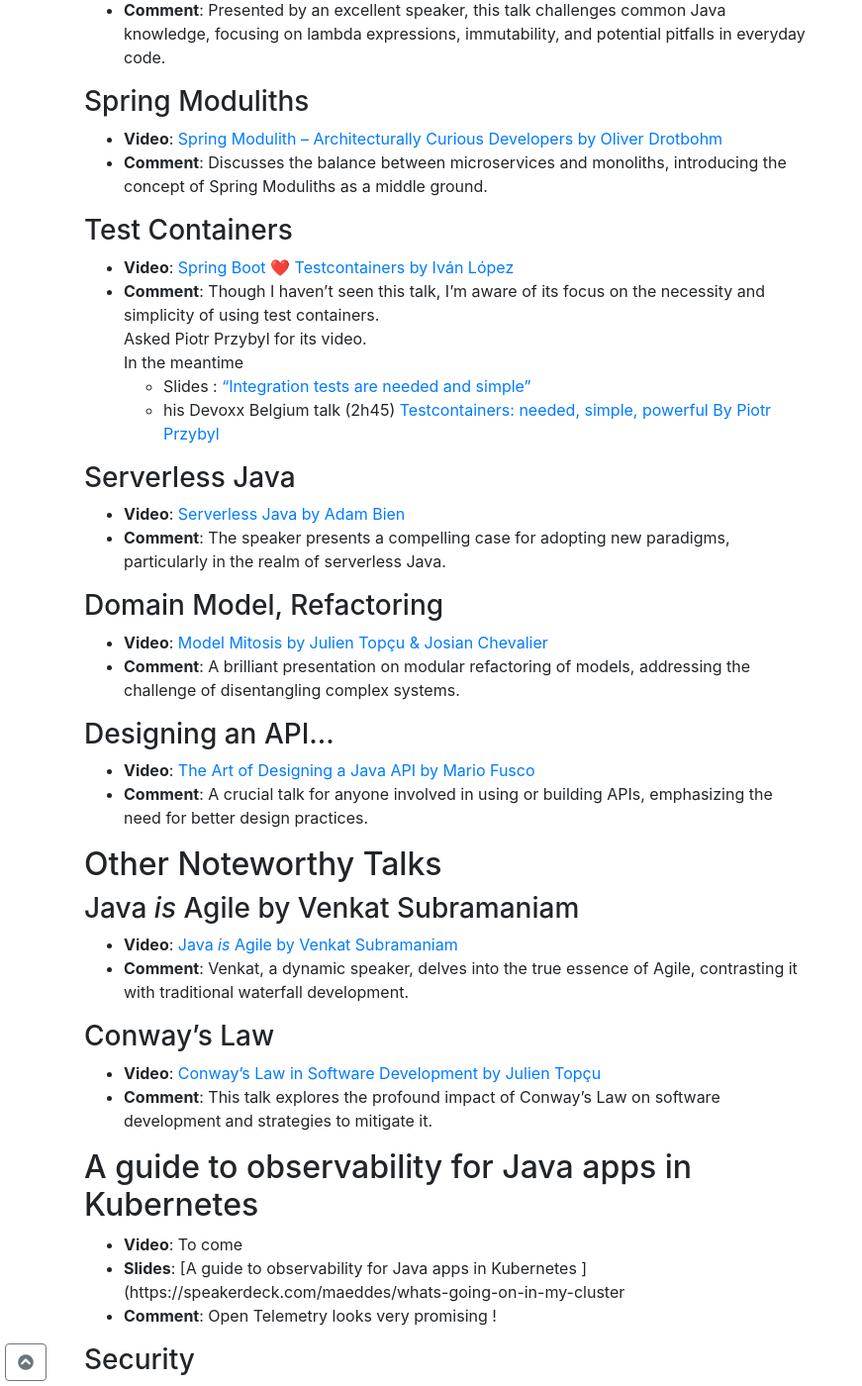
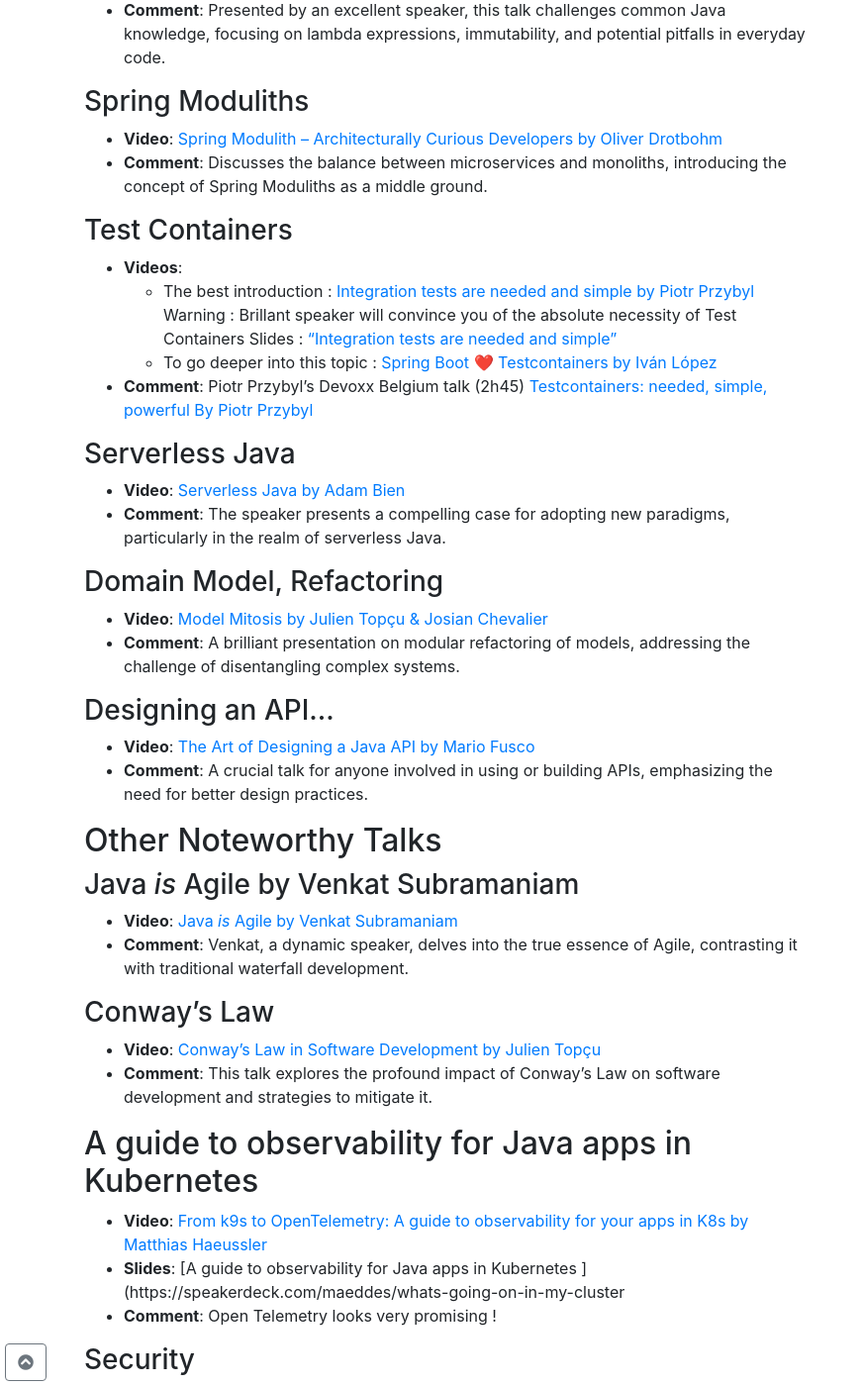
Before and after one commit to christ-off/christ-off.github.io, a Jekyll site: the page built from _posts/2024-02-06-voxxed-cern-2024.md, in a window 1280 px wide and 1400 px high, scrolled down 1855 px. Shown: the whole window at 99% size, without its empty margins (0-871 px from the left). Built offline with Jekyll 4.4.1, drawn with Linux system fonts in a browser that asks for light colours; some of the changed text lies outside the part shown.

Commit message:
Update 2024-02-06-voxxed-cern-2024.md

```diff
--- a/_posts/2024-02-06-voxxed-cern-2024.md
+++ b/_posts/2024-02-06-voxxed-cern-2024.md
@@ -20,7 +20,7 @@
 
 ### An Application with Prompt
 
-* **Video**: [From Clicks to Conversations: Designing LLM-powered Apps by Marie-Alice Blete](https://www.youtube.com/watch?v=WbhaZveZ2TM&list=PLRsbF2sD7JVrbwsC-9HXiEDMRjCMdKstv&index=21)
+* **Video**: [From Clicks to Conversations: Designing LLM-powered Apps by Marie-Alice Blete](https://www.youtube.com/watch?v=WbhaZveZ2TM)
 * **Comment**: This talk dives into the art of "prompt engineering" beyond basic summaries, exploring how to tailor prompts for data extraction. Highly recommended for its practical insights.
 
 ### Java Meets AI
@@ -30,27 +30,26 @@
 * **Links**:
   * [LangChain4j on Github](https://github.com/langchain4j/langchain4j)
 
-
 ### Introduction to Machine Learning
 
-* **Video**: [ML in Java, YES it's possible! by Mohammed Aboullaite](https://www.youtube.com/watch?v=bGXfapN_cIs&list=PLRsbF2sD7JVrbwsC-9HXiEDMRjCMdKstv&index=3)
+* **Video**: [ML in Java, YES it's possible! by Mohammed Aboullaite](https://www.youtube.com/watch?v=bGXfapN_cIs)
 * **Comment**: For Java developers eager to explore ML and AI, this is a must-watch. It provides an overview of suitable frameworks for Java.
 
 ## Vectors
 
-* **Video**: [A Fun Introduction to Vector Databases by Alexander Chatzizacharias](https://www.youtube.com/watch?v=7rt2-GkRH80&list=PLRsbF2sD7JVrbwsC-9HXiEDMRjCMdKstv&index=22)
+* **Video**: [A Fun Introduction to Vector Databases by Alexander Chatzizacharias](https://www.youtube.com/watch?v=7rt2-GkRH80)
 * **Comment**: After reading the Financial Times introduction on LLMs, you know about vectors importance. This talk addresses the storage and retrieval of vectors - a step away from conventional databases.
 
 ## RAG
 
-* **Video**: [From RAGs to Riches: Utilizing LLMs in Documentation by Cristian Schuszter](https://www.youtube.com/watch?v=r2Fi-HGKRvU&list=PLRsbF2sD7JVrbwsC-9HXiEDMRjCMdKstv&index=28)
+* **Video**: [From RAGs to Riches: Utilizing LLMs in Documentation by Cristian Schuszter](https://www.youtube.com/watch?v=r2Fi-HGKRvU)
 * **Comment**: This session introduces Retrieval-Augmented Generation (RAG) - a method to customize Large Language Models with specific documents. The breadth of the topic wasn't fully covered due to time constraints.
 
 ## Java Deep Dive
 
 ### Do You Know Java?
 
-* **Video**: [Know Your Java? by Venkat Subramaniam](https://www.youtube.com/watch?v=DHwNR7h3k5Y&list=PLRsbF2sD7JVrbwsC-9HXiEDMRjCMdKstv&index=20)
+* **Video**: [Know Your Java? by Venkat Subramaniam](https://www.youtube.com/watch?v=DHwNR7h3k5Y)
 * **Comment**: Presented by an excellent speaker, this talk challenges common Java knowledge, focusing on lambda expressions, immutability, and potential pitfalls in everyday code.
 
 ### Spring Moduliths
@@ -60,12 +59,13 @@
 
 ### Test Containers
 
-* **Video**: [Spring Boot ❤️ Testcontainers by Iván López](https://www.youtube.com/watch?v=TAI4ZiKMcfY&list=PLRsbF2sD7JVrbwsC-9HXiEDMRjCMdKstv&index=30)
-* **Comment**: Though I haven't seen this talk, I'm aware of its focus on the necessity and simplicity of using test containers.
-  Asked Piotr Przybyl for its video.
-  In the meantime
-  * Slides : ["Integration tests are needed and simple"](https://przybyl.org/pres/IntTestsSimpleNeeded/VoxxedDaysCERN.html)
-  * his Devoxx Belgium talk (2h45) [Testcontainers: needed, simple, powerful By Piotr Przybyl](https://www.youtube.com/watch?v=bali16KUnOI)
+* **Videos**:
+  * The best introduction : [Integration tests are needed and simple by Piotr Przybyl](https://www.youtube.com/watch?v=SxJG4uZdvj8)
+    Warning : Brillant speaker will convince you of the absolute necessity of Test Containers
+    Slides : ["Integration tests are needed and simple"](https://przybyl.org/pres/IntTestsSimpleNeeded/VoxxedDaysCERN.html)
+  * To go deeper into this topic : [Spring Boot ❤️ Testcontainers by Iván López](https://www.youtube.com/watch?v=TAI4ZiKMcfY&list=PLRsbF2sD7JVrbwsC-9HXiEDMRjCMdKstv&index=30)
+* **Comment**:
+  Piotr Przybyl's Devoxx Belgium talk (2h45) [Testcontainers: needed, simple, powerful By Piotr Przybyl](https://www.youtube.com/watch?v=bali16KUnOI)
 
 ### Serverless Java
 
@@ -74,58 +74,59 @@
 
 ### Domain Model, Refactoring
 
-* **Video**: [Model Mitosis by Julien Topçu & Josian Chevalier](https://www.youtube.com/watch?v=ydatnnHo0lw&list=PLRsbF2sD7JVrbwsC-9HXiEDMRjCMdKstv&index=18)
+* **Video**: [Model Mitosis by Julien Topçu & Josian Chevalier](https://www.youtube.com/watch?v=ydatnnHo0lw)
 * **Comment**: A brilliant presentation on modular refactoring of models, addressing the challenge of disentangling complex systems.
 
 ### Designing an API...
 
-* **Video**: [The Art of Designing a Java API by Mario Fusco](https://www.youtube.com/watch?v=RejJukzz8M0&list=PLRsbF2sD7JVrbwsC-9HXiEDMRjCMdKstv&index=26)
+* **Video**: [The Art of Designing a Java API by Mario Fusco](https://www.youtube.com/watch?v=RejJukzz8M0)
 * **Comment**: A crucial talk for anyone involved in using or building APIs, emphasizing the need for better design practices.
 
 ## Other Noteworthy Talks
 
 ### Java *is* Agile by Venkat Subramaniam
 
-* **Video**: [Java *is* Agile by Venkat Subramaniam](https://www.youtube.com/watch?v=Dg6jfLGyD8o&list=PLRsbF2sD7JVrbwsC-9HXiEDMRjCMdKstv&index=6)
+* **Video**: [Java *is* Agile by Venkat Subramaniam](https://www.youtube.com/watch?v=Dg6jfLGyD8o)
 * **Comment**: Venkat, a dynamic speaker, delves into the true essence of Agile, contrasting it with traditional waterfall development.
 
 ### Conway's Law
 
-* **Video**: [Conway's Law in Software Development by Julien Topçu](https://www.youtube.com/watch?v=c03WwH82NQI&list=PLRsbF2sD7JVrbwsC-9HXiEDMRjCMdKstv&index=8)
+* **Video**: [Conway's Law in Software Development by Julien Topçu](https://www.youtube.com/watch?v=c03WwH82NQI)
 * **Comment**: This talk explores the profound impact of Conway's Law on software development and strategies to mitigate it.
 
 ## A guide to observability for Java apps in Kubernetes
 
-* **Video**: To come
+* **Video**: [From k9s to OpenTelemetry: A guide to observability for your apps in K8s by Matthias Haeussler](https://www.youtube.com/watch?v=EJc3ppBJZrw)
 * **Slides**:  [A guide to observability for Java apps in Kubernetes ](https://speakerdeck.com/maeddes/whats-going-on-in-my-cluster
 * **Comment**: Open Telemetry looks very promising !
 
 ### Security
 
-* **Video**: [Cross-Site/Cross-Origin Request Forgery: Past, Present, Future by Dr Philippe De Ryck](https://www.youtube.com/watch?v=K903vmJI-1U&list=PLRsbF2sD7JVrbwsC-9HXiEDMRjCMdKstv&index=9)
+* **Video**: [Cross-Site/Cross-Origin Request Forgery: Past, Present, Future by Dr Philippe De Ryck](https://www.youtube.com/watch?v=K903vmJI-1U)
 * **Comment**: A clear and demo-rich session on security. Key take-away for us : the importance of specifying 'application/json' over the default 'text/plain' !
 
 ### JPA (15min)
 
-* **Video**: [Custom Spring Data Projections Beyond JPA by Victor Uria Valle](https://www.youtube.com/watch?v=4LrDqB_TnE8&list=PLRsbF2sD7JVrbwsC-9HXiEDMRjCMdKstv&index=15)
+* **Video**: [Custom Spring Data Projections Beyond JPA by Victor Uria Valle](https://www.youtube.com/watch?v=4LrDqB_TnE8)
 * **Comment**: While the topic was promising, the presentation didn't fully convince me.
 
 ## Other Talks to Check Out
 
 A collection of additional talks that I didn't attend but are worth mentioning, presented in no particular order.
 
-* [Do you really know JWT? by Karim Pinchon](https://www.youtube.com/watch?v=1dJwKVkrRJo&list=PLRsbF2sD7JVrbwsC-9HXiEDMRjCMdKstv&index=5)
-* [Building Lean Spring Boot Applications for the Cloud by Patrick Baumgartner](https://www.youtube.com/watch?v=uwmtqTjj4pM&list=PLRsbF2sD7JVrbwsC-9HXiEDMRjCMdKstv&index=7)
-* [Data Oriented Programming in Java 21 by Nicolai Parlog](https://www.youtube.com/watch?v=K903vmJI-1U&list=PLRsbF2sD7JVrbwsC-9HXiEDMRjCMdKstv&index=9)
-* [Modern web hosting where the web was invented by Alberto Pimpo](https://www.youtube.com/watch?v=E9lzurdOYdE&list=PLRsbF2sD7JVrbwsC-9HXiEDMRjCMdKstv&index=11)
-* [How sand and Java are used to create the world’s most powerful chips by Johan Janssen](https://www.youtube.com/watch?v=Rc3JwmOdIIA&list=PLRsbF2sD7JVrbwsC-9HXiEDMRjCMdKstv&index=14)
-* [Wired! How your brain learns (new) programming languages by Simone de Gijt](https://www.youtube.com/watch?v=dOjdW3lkOMA&list=PLRsbF2sD7JVrbwsC-9HXiEDMRjCMdKstv&index=16)
-* [DOs and DON'Ts of managing numerous very large databases at CERN by Andrzej Nowicki](https://www.youtube.com/watch?v=BQHpnqFWmI0&list=PLRsbF2sD7JVrbwsC-9HXiEDMRjCMdKstv&index=17)
-* [Introduction to Ballerina by Mario Del Olmo Diaz](https://www.youtube.com/watch?v=dlArA8I8Mr4&list=PLRsbF2sD7JVrbwsC-9HXiEDMRjCMdKstv&index=19)
-* [Java 21 and Beyond: A Roadmap of Innovations by Ana-Maria Mihalceanu](https://www.youtube.com/watch?v=mWs6CXYbI6c&list=PLRsbF2sD7JVrbwsC-9HXiEDMRjCMdKstv&index=23)
+* You must watch a talk by Josh at least one time : [Bootiful Spring Boot 3 x by Josh Long](https://www.youtube.com/watch?v=8l0tv3_jFoY)
+* [Do you really know JWT? by Karim Pinchon](https://www.youtube.com/watch?v=1dJwKVkrRJo)
+* [Building Lean Spring Boot Applications for the Cloud by Patrick Baumgartner](https://www.youtube.com/watch?v=uwmtqTjj4pM)
+* [Data Oriented Programming in Java 21 by Nicolai Parlog](https://www.youtube.com/watch?v=K903vmJI-1U)
+* [Modern web hosting where the web was invented by Alberto Pimpo](https://www.youtube.com/watch?v=E9lzurdOYdE)
+* [How sand and Java are used to create the world’s most powerful chips by Johan Janssen](https://www.youtube.com/watch?v=Rc3JwmOdIIA)
+* [Wired! How your brain learns (new) programming languages by Simone de Gijt](https://www.youtube.com/watch?v=dOjdW3lkOMA)
+* [DOs and DON'Ts of managing numerous very large databases at CERN by Andrzej Nowicki](https://www.youtube.com/watch?v=BQHpnqFWmI0)
+* [Introduction to Ballerina by Mario Del Olmo Diaz](https://www.youtube.com/watch?v=dlArA8I8Mr4)
+* [Java 21 and Beyond: A Roadmap of Innovations by Ana-Maria Mihalceanu](https://www.youtube.com/watch?v=mWs6CXYbI6c)
   If you don't know about Virtual Threads, project loom and more...
-* [Principles of Effective Developers by Sebastian Daschner](https://www.youtube.com/watch?v=7GKZhqiAxaI&list=PLRsbF2sD7JVrbwsC-9HXiEDMRjCMdKstv&index=24)
-* [A design pattern goes to the supermarket by Kaya Weers](https://www.youtube.com/watch?v=taj_inLi-pY&list=PLRsbF2sD7JVrbwsC-9HXiEDMRjCMdKstv&index=25)
-* [The Art of Pattern Matching in Java 21 by Alberto Cortina Eduarte](https://www.youtube.com/watch?v=SUqK9IsKsFs&list=PLRsbF2sD7JVrbwsC-9HXiEDMRjCMdKstv&index=27)
+* [Principles of Effective Developers by Sebastian Daschner](https://www.youtube.com/watch?v=7GKZhqiAxaI)
+* [A design pattern goes to the supermarket by Kaya Weers](https://www.youtube.com/watch?v=taj_inLi-pY)
+* [The Art of Pattern Matching in Java 21 by Alberto Cortina Eduarte](https://www.youtube.com/watch?v=SUqK9IsKsFs)
   15 mins to make cleaner, better code with Java 21
-* [Java 21 Unveiled: A Quick Tour of What's New by Alberto Cortina Eduarte](https://www.youtube.com/watch?v=6K86F_3h024&list=PLRsbF2sD7JVrbwsC-9HXiEDMRjCMdKstv&index=29)
+* [Java 21 Unveiled: A Quick Tour of What's New by Alberto Cortina Eduarte](https://www.youtube.com/watch?v=6K86F_3h024)
```
